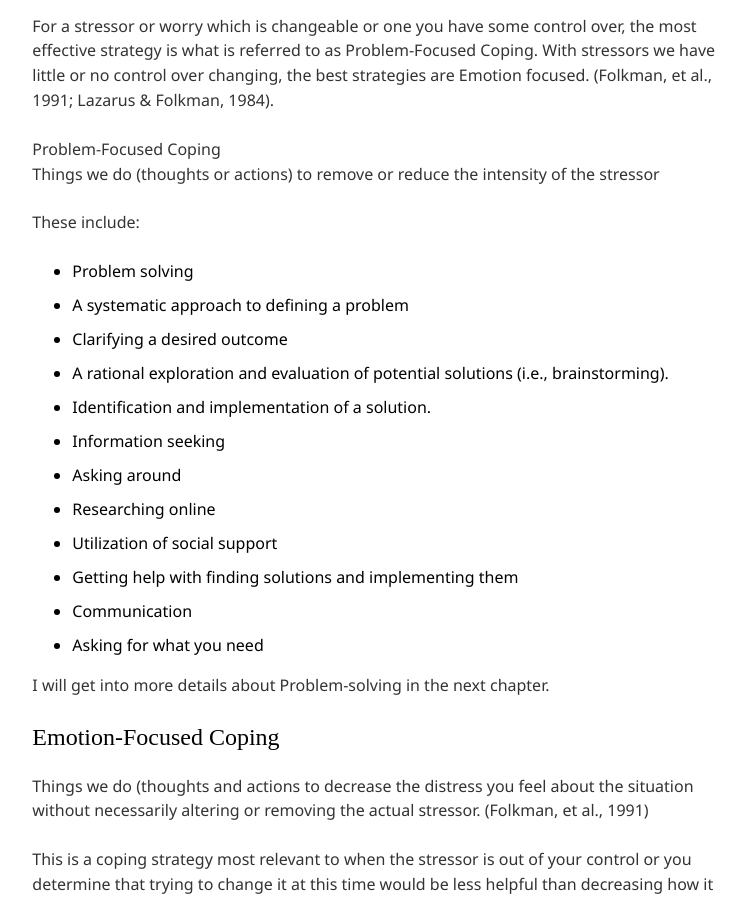
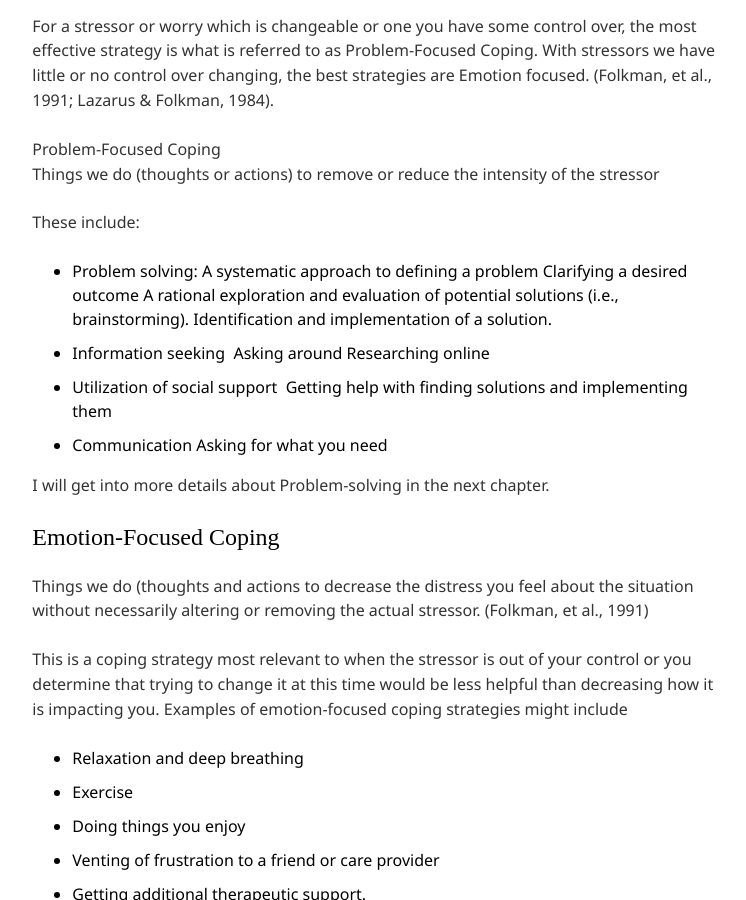
Before and after one commit to mtorres253/mtorres253.github.io, a Jekyll site: the page built from chapt-4/index.md, in a window 1280 px wide and 900 px high, scrolled down 1980 px. Shown: the whole window, without its empty margins (384-1130 px from the left). Built offline with Jekyll 4.4.1, drawn with Linux system fonts in a browser that asks for light colours; nearby versions of some CDN libraries; some web fonts are replaced.

```diff
--- a/chapt-4/index.md
+++ b/chapt-4/index.md
@@ -64,18 +64,18 @@ Things we do (thoughts or actions) to remove or reduce the intensity of the stre
 
 These include:
 
-- Problem solving
-- A systematic approach to defining a problem
-- Clarifying a desired outcome
-- A rational exploration and evaluation of potential solutions (i.e., brainstorming).
-- Identification and implementation of a solution.
+- Problem solving:
+A systematic approach to defining a problem
+Clarifying a desired outcome
+A rational exploration and evaluation of potential solutions (i.e., brainstorming).
+Identification and implementation of a solution.
 - Information seeking
-- Asking around
-- Researching online
+Asking around
+Researching online
 - Utilization of social support
-- Getting help with finding solutions and implementing them
+Getting help with finding solutions and implementing them
 - Communication
-- Asking for what you need
+Asking for what you need
 
 I will get into more details about Problem-solving in the next chapter.
 
```
